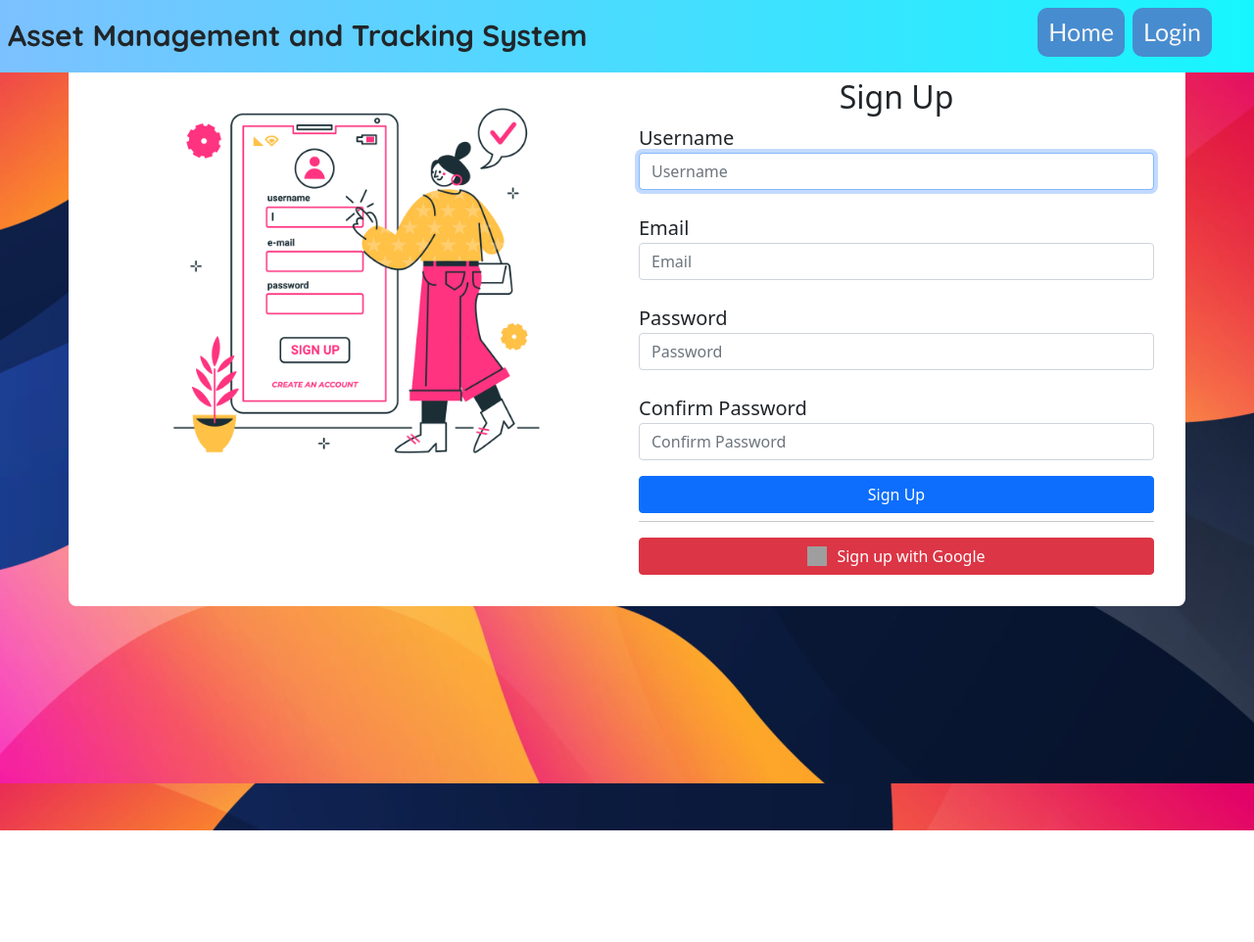
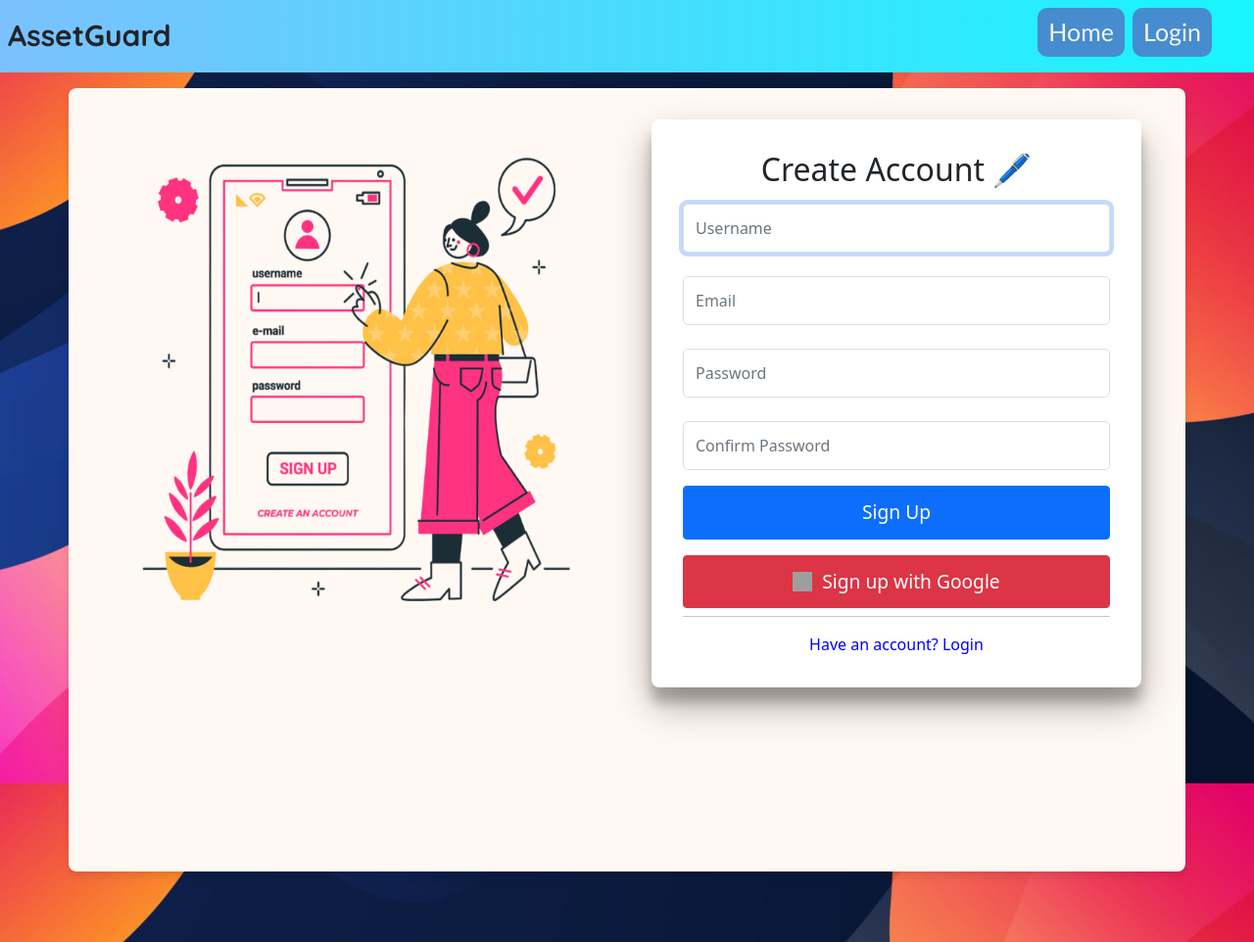
Before and after one commit to itsrahulg/Asset-management-and-tracking-system-, a Django app: page /signup in a window 1280 px wide. Shown: the whole page at 98% size. Before the commit the page ends 848 px from the top, so only its background shows below. Run offline with Django 5.2, Linux system fonts and the light colour scheme; grey boxes are pictures that could not be loaded.

Commit message:
revised login and signup UI

```diff
--- a/Project/AMTSapp/templates/AMTSapp/administrator_dashboard.html
+++ b/Project/AMTSapp/templates/AMTSapp/administrator_dashboard.html
@@ -19,7 +19,7 @@
 <body>
     <nav class="navbar navbar-expand-lg navbar-dark fixed-top">
         <div class="container-fluid nav-bg">
-            <a class="logo-text" href="#">Asset Management and Tracking System ( super-user )</a>
+            <a class="logo-text" href="#">AssetGuard ( super-user )</a>
             <button class="navbar-toggler" type="button" data-bs-toggle="collapse" data-bs-target="#navbarsExample03" aria-controls="navbarsExample03" aria-expanded="false" aria-label="Toggle navigation">
                 <span class=""></span>
             </button>
--- a/Project/AMTSapp/templates/AMTSapp/signup.html
+++ b/Project/AMTSapp/templates/AMTSapp/signup.html
@@ -18,9 +18,9 @@
 
 </head>
 <body>
-    <nav class="navbar navbar-expand-sm navbar-dark fixed-top">
+    <nav class="navbar navbar-expand-sm navbar-dark">
         <div class="container-fluid nav-bg">
-            <a class="logo-text" href="#">Asset Management and Tracking System</a>
+            <a class="logo-text" href="#">AssetGuard</a>
             <button class="navbar-toggler" type="button" data-bs-toggle="collapse" data-bs-target="#navbarsExample03" aria-controls="navbarsExample03" aria-expanded="false" aria-label="Toggle navigation">
                 <span class=""></span>
             </button>
@@ -34,57 +34,56 @@
         </div>
     </nav>
 
-    <div class="container my-3 mt-5 mb-4 signup-box" style="border-radius: 8px; padding: 2rem; background-color: white;">
+    <div class="container my-3 mt-3 mb-5 signup-box">
         <div class="row">
             <div class="col-md-6 d-flex justify-content-md-center">
-                <img src="{% static 'images/register.jpg' %}" alt="Image Description" class="img-fluid custom-img" style="border-radius: 8px;">
+                <img src="{% static 'images/register.png' %}" alt="Image Description" class="img-fluid custom-img">
             </div>
             <div class="col-md-6">
-                <h2 class="text-center">Sign Up</h2>
-                <form method="post" novalidate>
+
+                <form method="post" novalidate class="signup-form">
+                    <h2 class="text-center mb-3">Create Account 🖊</h2>
                     {% csrf_token %}
                     <div class="form-group">
-                        <label for="id_username" style="font-size: 1.25rem;">Username</label>
                         {{ form.username }}
-                        <div class="invalid-feedback">
-                            Please provide a valid username.
-                        </div>
+
                     </div>
                     <div class="form-group mt-4">
-                        <label for="id_email" style="font-size: 1.25rem;">Email</label>
                         {{ form.email }}
-                        <div class="invalid-feedback">
-                            Please provide a valid email.
-                        </div>
+
                     </div>
                     <div class="form-group mt-4">
-                        <label for="id_password1" style="font-size: 1.25rem;">Password</label>
                         {{ form.password1 }}
-                        <div class="invalid-feedback">
-                            Please provide a valid password.
-                        </div>
+
                     </div>
                     <div class="form-group mt-4">
-                        <label for="id_password2" style="font-size: 1.25rem;">Confirm Password</label>
                         {{ form.password2 }}
-                        <div class="invalid-feedback">
-                            Please confirm your password.
-                        </div>
+
                     </div>
-                    <button type="submit" class="btn btn-primary mt-3" style="width: 100%;">Sign Up</button>
+                    <button type="submit" class="btn btn-primary mt-3 mb-3">Sign Up</button>
+
+
+
+                    <!-- Google Sign-In Button -->
+                    <a href="{% url 'google_login' %}" class="btn btn-danger" style="display: flex; align-items: center; justify-content: center;">
+                        <img src="https://developers.google.com/identity/images/g-logo.png" alt="Google Logo" style="width: 20px; height: 20px; margin-right: 10px;">
+                        Sign up with Google
+                    </a>
 
                     <hr class="my-2 mb-3">
 
-                    <!-- Google Sign-In Button -->
-                    <a href="{% url 'google_login' %}" class="btn btn-danger" style="width: 100%; display: flex; align-items: center; justify-content: center;">
-                        <img src="https://developers.google.com/identity/images/g-logo.png" alt="Google Logo" style="width: 20px; height: 20px; margin-right: 10px;">
-                        Sign up with Google
-                    </a>
+                    <div class="text-center mt-3">
+                        <a href="{% url 'login' %}" style="color: blue; text-decoration: none;">Have an account? Login</a>
+                    </div>
+
 
                 </form>
             </div>
         </div>
     </div>
+
+    <br>
+
 
 
 
--- a/Project/AMTSapp/templates/AMTSapp/user_dashboard.html
+++ b/Project/AMTSapp/templates/AMTSapp/user_dashboard.html
@@ -20,7 +20,7 @@
 <body>
     <nav class="navbar navbar-expand-lg navbar-dark fixed-top">
         <div class="container-fluid nav-bg">
-            <a class="logo-text" href="#">Asset Management and Tracking System (USER)</a>
+            <a class="logo-text" href="#">AssetGuard(USER)</a>
             <button class="navbar-toggler" type="button" data-bs-toggle="collapse" data-bs-target="#navbarsExample03" aria-controls="navbarsExample03" aria-expanded="false" aria-label="Toggle navigation">
                 <span class=""></span>
             </button>
--- a/Project/static/css/signup.css
+++ b/Project/static/css/signup.css
@@ -101,10 +101,52 @@ body{
 }
 
 .custom-img {
-    max-width: 85%; /* Adjust the size as needed */
-    height: 80%;   /* Maintain aspect ratio */
+    max-width: 90%; /* Adjust the size as needed */
+    height: 90%;   /* Maintain aspect ratio */
 }
 
 .nav-bg {
     background-color: #343a40; /* Example background color for the navbar */
 }
+
+.signup-box {
+    background-color: #FFF8F3; /* Cream color */
+    border-radius: 8px;
+    padding: 2rem;
+    box-shadow: 0 4px 8px rgba(0, 0, 0, 0.1);
+    height: 100%;
+}
+
+.signup-form {
+    background-color: white;
+    border-radius: 8px;
+    padding: 2rem;
+    max-width: 500px;
+    margin: auto;
+    box-shadow: rgba(0, 0, 0, 0.3) 0px 19px 38px, rgba(0, 0, 0, 0.22) 0px 15px 12px;
+}
+
+.signup-form .form-group input {
+    font-size: 1rem;
+    padding: 0.75rem;
+    border-radius: 5px;
+    border: 1px solid #ddd;
+    width: 100%;
+}
+
+.signup-form .btn {
+    font-size: 1.2rem;
+    padding: 0.75rem 1.5rem;
+    width: 100%;
+}
+
+.signup-form .btn-danger {
+    display: flex;
+    align-items: center;
+    justify-content: center;
+    text-decoration: none;
+}
+
+.signup-form .invalid-feedback {
+    display: block;
+}
```
Also changed, not shown: Project/AMTSapp/templates/AMTSapp/index.html (+3 -61 lines), Project/AMTSapp/templates/AMTSapp/login.html (+25 -19 lines), Project/static/css/login.css (+45 -3 lines), Project/static/images/login-form.jpg (deleted), Project/static/images/login-form.png (added), Project/static/images/login.png (added), Project/static/images/register.jpg (deleted), Project/static/images/register.png (added).
